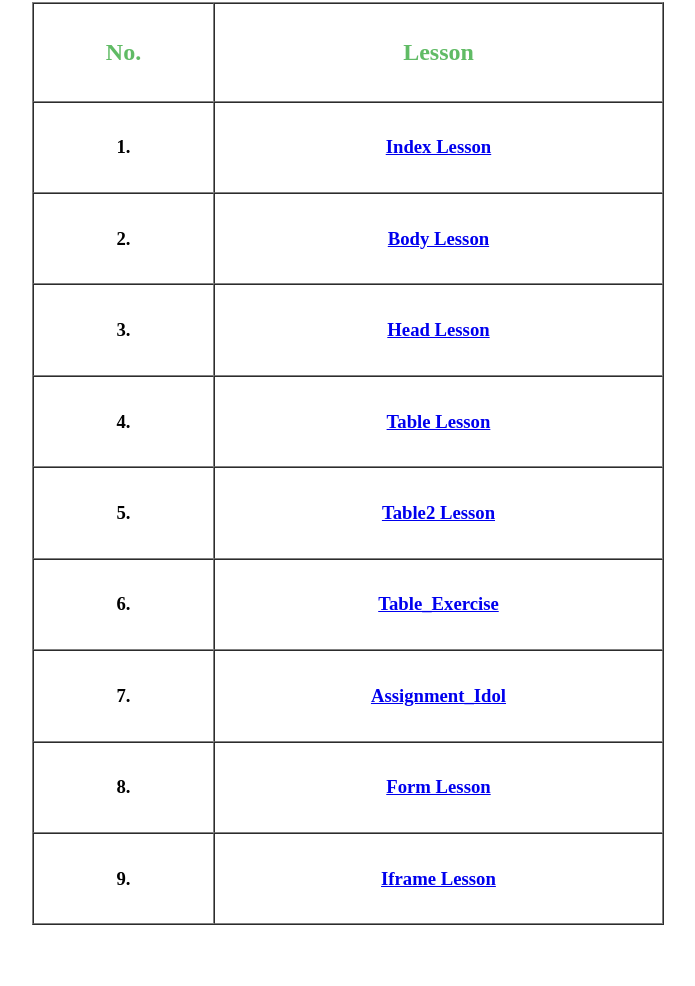
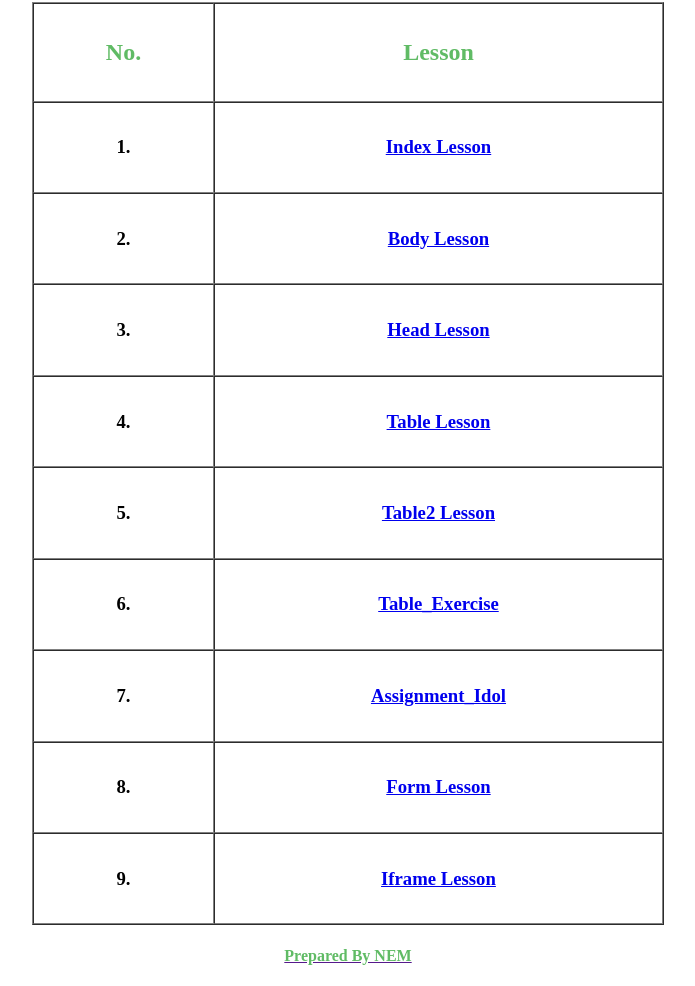
Before and after one commit to nyeineimon/nyeineimon.github.io, a plain HTML site: page HTML/html_lesson.html in a window 1280 px wide. Shown: the part 172-1158 px from the top of the page, without its empty margins (292-987 px from the left). Before the commit the page ends 1105 px from the top, so only its background shows below. Drawn offline with Linux system fonts and the light colour scheme.

Commit message:
HTML Lessson

```diff
--- a/HTML/html_lesson.html
+++ b/HTML/html_lesson.html
@@ -12,10 +12,14 @@
         h2{
             color: rgba(27, 158, 34, 0.699);
         }
+        h4{
+            color: rgba(27, 158, 34, 0.699);
+        }
+
     </style>
 </head>
 <body>
-    <a href="../index.html"><h2>Home</h2></a>
+    <a href="../index.html" id="#JS"><h2>Home</h2></a>
     <a href="../JavaScript/javascript_lesson.html"><h2>JavaScript</h2></a>
     <center>
     <center>
@@ -67,4 +71,7 @@
         </table>
     </center>
 </body>
+    <center>
+        <footer><a href=""><h4>Prepared By NEM</h4></a></footer>
+    </center>
 </html>
```
